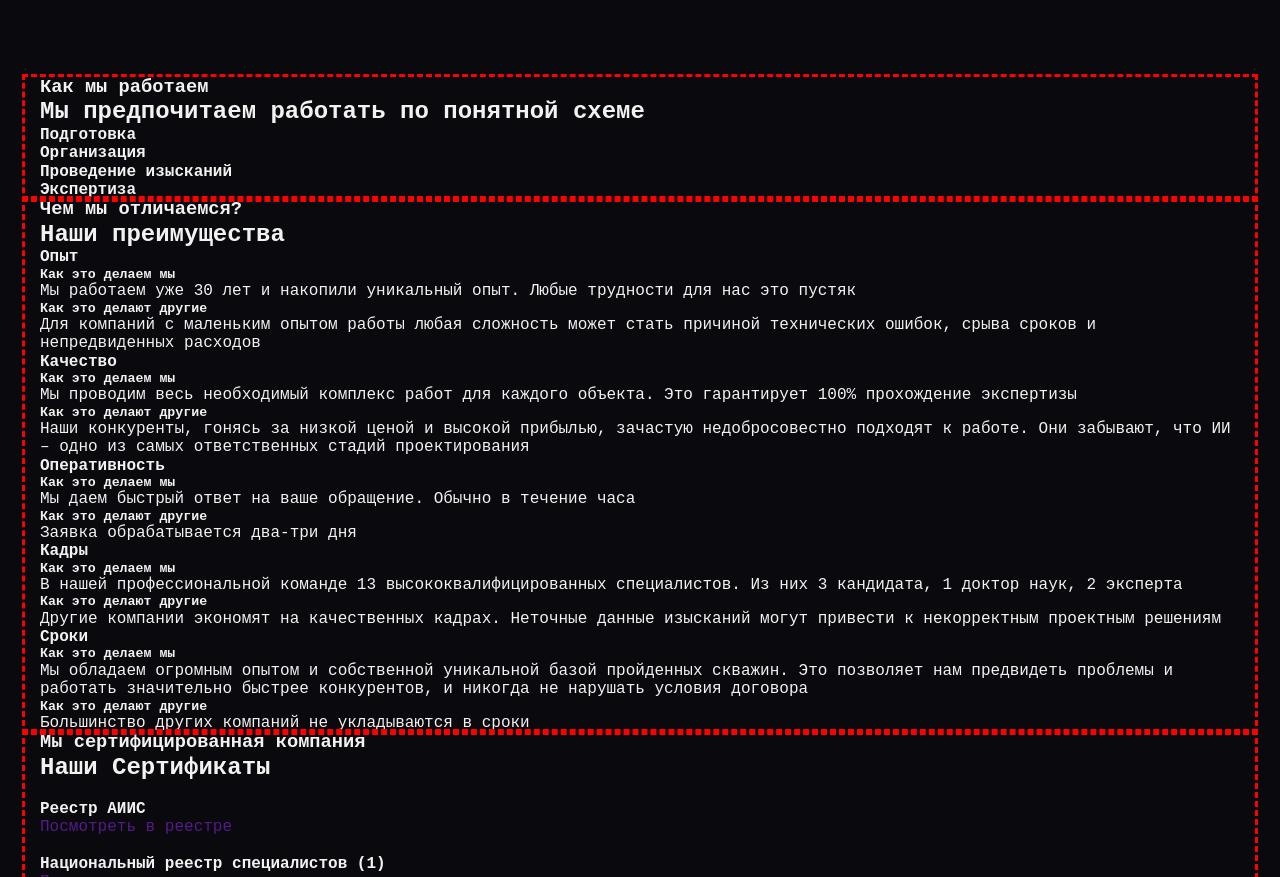
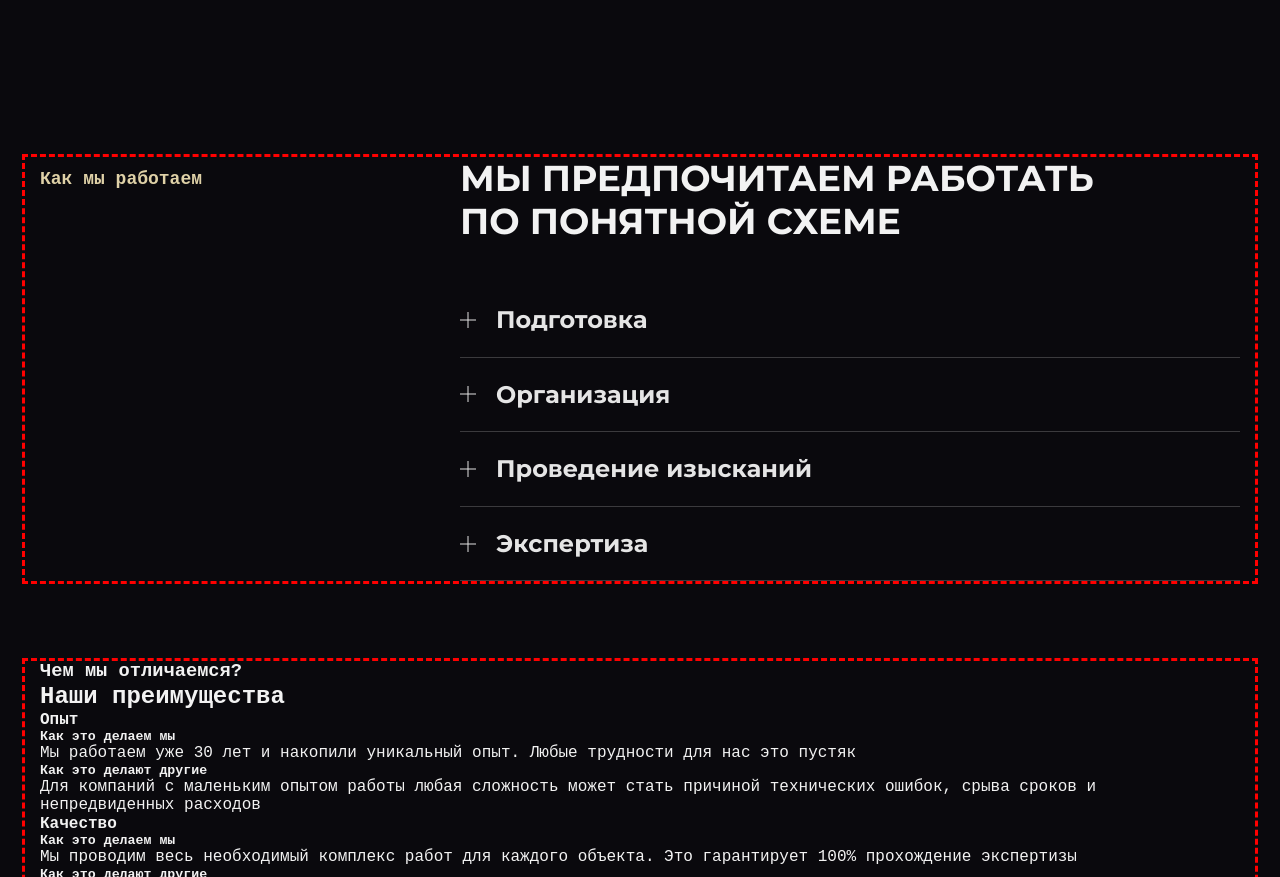
Before and after one commit to elen-purple/Noyeks, a plain HTML site: page about.html in a window 1280 px wide. Shown: the part 1776-2653 px from the top of the page. Drawn offline with nearby package versions, Linux system fonts and the light colour scheme.

Commit message:
makes scheme elements position

```diff
--- a/about.html
+++ b/about.html
@@ -141,8 +141,9 @@
         </div>
       </section>
       <section class="scheme">
-        <div class="container">
+        <div class="container scheme-container">
           <h3 class="scheme-subtitle">Как мы работаем</h3>
+          <div class="scheme-wrap">
             <h2 class="scheme-title">
               Мы предпочитаем работать по понятной схеме
             </h2>
@@ -160,6 +161,7 @@
                 <h4 class="scheme-header">Экспертиза</h4>
               </li>
             </ul>
+          </div>
         </div>
       </section>
       <section class="advantages">
--- a/css/about.css
+++ b/css/about.css
@@ -294,21 +294,65 @@ body {
 }
 
 .scheme {
+  padding: 80px 0;
 }
 
 .scheme-subtitle {
+  color: var(--yellow);
+  font-size: 18px;
+  font-weight: 700;
+  line-height: 1.4;
+  width: 255px;
+  margin-top: 10px;
+}
+
+.scheme-container {
+  display: flex;
+  justify-content: space-between;
 }
 
 .scheme-title {
+  color: var(--white);
+  font-family: Montserrat;
+  font-size: 36px;
+  font-weight: 700;
+  line-height: 1.2;
+  text-transform: uppercase;
+  width: 640px;
+  margin-bottom: 60px;
 }
 
 .scheme-list {
+  width: 780px;
+  display: flex;
+  flex-direction: column;
+  gap: 20px;
 }
 
 .scheme-item {
+  display: flex;
+  gap: 20px;
+  align-items: center;
+  padding-bottom: 20px;
+  border-bottom: var(--white-alifa-alifa) 1px solid;
+}
+
+.scheme-item::before {
+  content: "";
+  display: block;
+  background-image: url(../img/index/plus.webp);
+  width: 16px;
+  height: 16px;
+  background-repeat: no-repeat;
+  background-size: cover;
 }
 
 .scheme-header {
+  color: var(--light-grey);
+  font-family: Montserrat;
+  font-size: 24px;
+  font-weight: 500;
+  line-height: 1.4;
 }
 
 .advantages {
--- a/css/styles.css
+++ b/css/styles.css
@@ -881,9 +881,6 @@ body {
   background-size: cover;
 }
 
-.question-plus {
-}
-
 .question-header {
   color: var(--light-grey);
   font-family: Montserrat;
```
Lines whose indentation alone changed are shown as unchanged.
